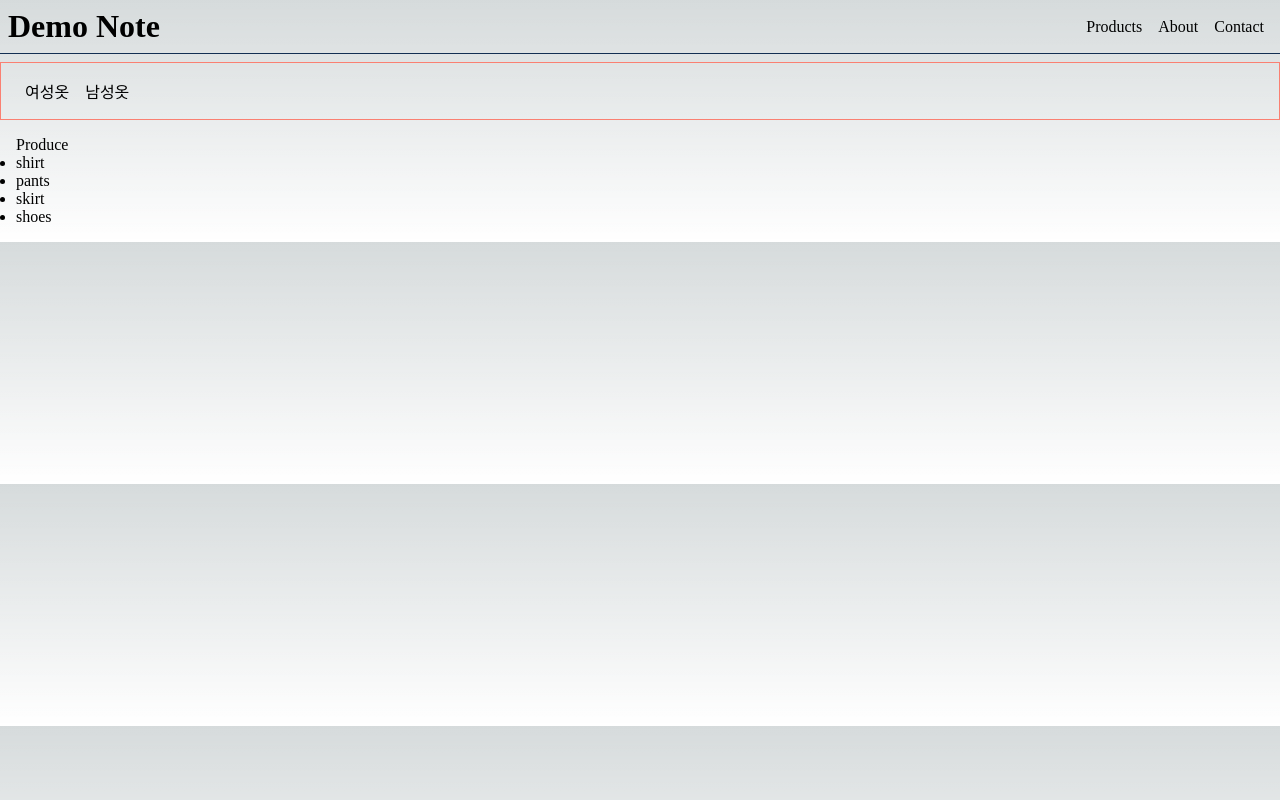
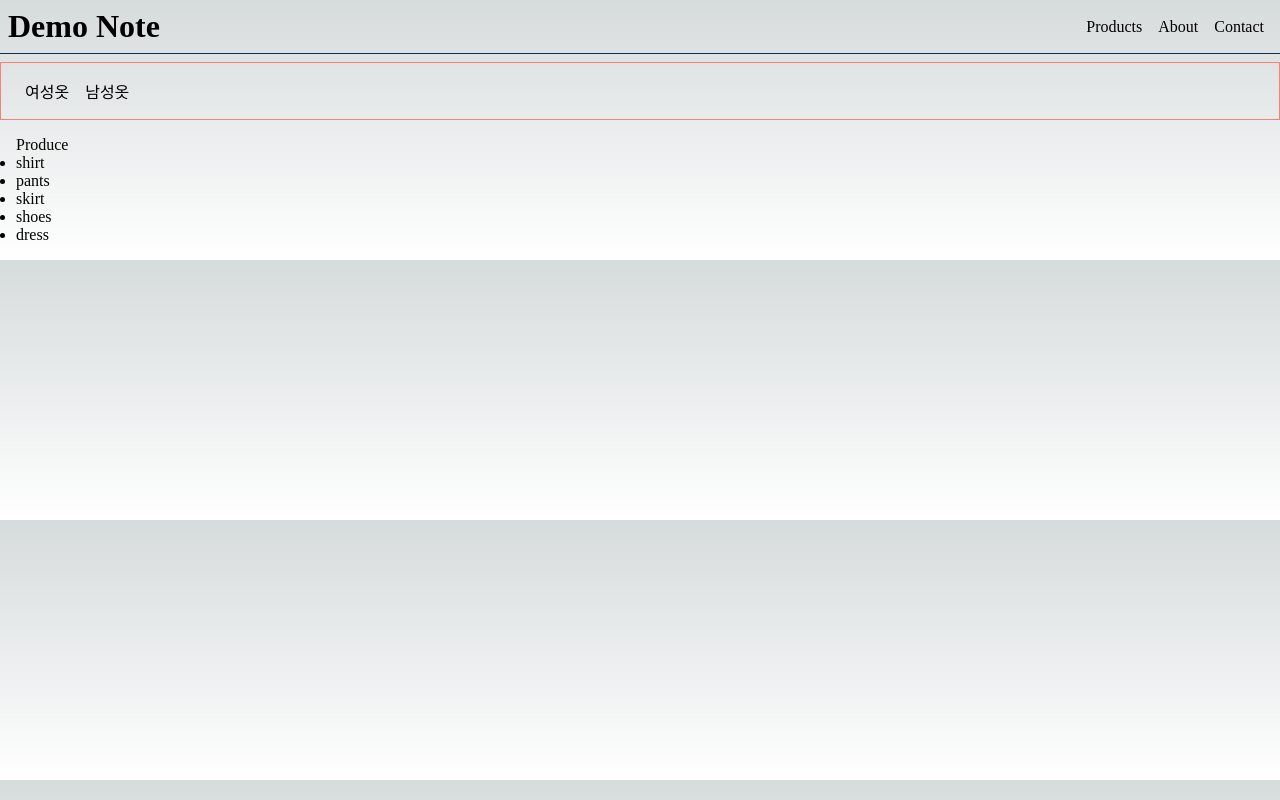
Before and after one commit to yewon97/nextjs-note, a Next.js app: page /products in a window 1280 px wide. Built offline with nearby package versions, Linux system fonts and the light colour scheme.

Commit message:
리팩토링 (설계)

```diff
--- a/src/app/not-found.tsx
+++ b/src/app/not-found.tsx
@@ -1,5 +1,5 @@
 import React from 'react'
 
 export default function NotFoundPage() {
-	return <h1>페이지를 찾을 수 없음🥹</h1>
+	return <h1>페이지를 찾을 수 없음🥹</h1>;
 }
--- a/src/app/products/page.tsx
+++ b/src/app/products/page.tsx
@@ -1,9 +1,13 @@
+import { getProducts } from '@/service/products'
 import Link from 'next/link'
 import React from 'react'
 
-const products = ['shirt','pants','skirt','shoes']
+export default function Produce() {
 
-export default function Produce() {
+	// 서버 파일(데이터베이스)에 있는 제품의 리스트를 읽어와서, 그걸 보여줌
+
+	const products = getProducts();
+
 	return (
 		<>
 			<div>Produce</div>
--- /dev/null
+++ b/src/service/products.ts
@@ -0,0 +1,7 @@
+export function getProducts() {
+	return  ['shirt','pants','skirt','shoes', 'dress'];
+}
+
+export function getProduct(id : string) {
+	return 'shirt';
+}
```
Also changed, not shown: src/app/products/[slug]/page.tsx (+15 -4 lines).
